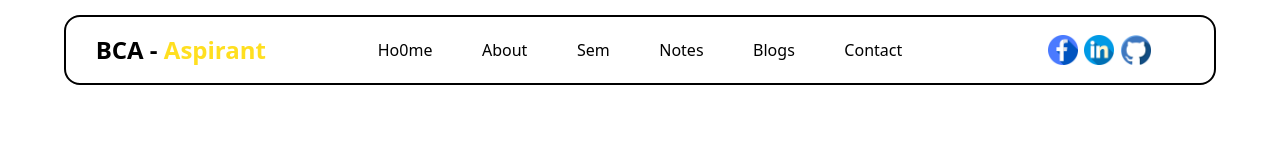
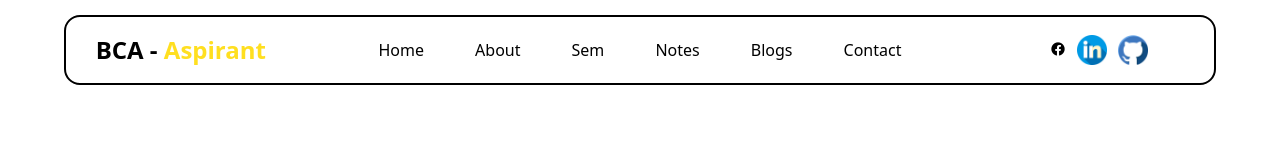
Before and after one commit to SharwanKunwar/BCA-Aspirant-Hub, a React (Vite) app: page / in a window 1280 px wide. Shown: the top 160 px of the page. Built offline with nearby package versions, Linux system fonts and the light colour scheme.

Commit message:
updated bca

```diff
--- a/index.html
+++ b/index.html
@@ -2,10 +2,10 @@
 <html lang="en">
   <head>
     <meta charset="UTF-8" />
-    <link rel="icon" type="image/svg+xml" href="/vite.svg" />
+    <link rel="icon" type="image" href="./src/assets/react.svg" />
     <link rel="stylesheet" href="https://cdn.jsdelivr.net/npm/remixicon@2.5.0/fonts/remixicon.css"/>
     <meta name="viewport" content="width=device-width, initial-scale=1.0" />
-    <title>Vite + React</title>
+    <title>BCA-Aspirant-Hub</title>
   </head>
   <body>
     <div id="root"></div>
--- a/src/Components/Navbar.jsx
+++ b/src/Components/Navbar.jsx
@@ -28,7 +28,7 @@ function Navbar() {
         <div className='w-[50%] h-[50%] sm:block flex justify-center items-center'>
             <ul className='sm:flex justify-around items-center w-full h-full hidden'>
                 <a href="#" className={`${style01.base} ${style01.hover}`}>
-                    <li>Ho0me</li>
+                    <li>Home</li>
                 </a>
                 <a href="#" className={`${style01.base} ${style01.hover}`}>
                     <li>About</li>
@@ -53,7 +53,7 @@ function Navbar() {
                 <a href="#"> <i className="ri-menu-3-line text-black text-3xl"></i></a>
             </section>
             <section className='hidden sm:w-full sm:h-full sm:flex sm:justify-around sm:items-center sm:pl-15 sm:pr-15'>
-                <a href="#"><img className='sm:w-[30px]' src="./src/assets/social01.png" alt="facebook" /></a>
+                <a href="#"><i class="ri-facebook-circle-fill sm:w-[30px]"></i></a>
                 <a href="#"><img className='sm:w-[30px]' src="./src/assets/social02.png" alt="github" /></a>
                 <a href="#"><img className='sm:w-[30px]' src="./src/assets/social03.png" alt="linkdin" /></a>
             </section>
```
